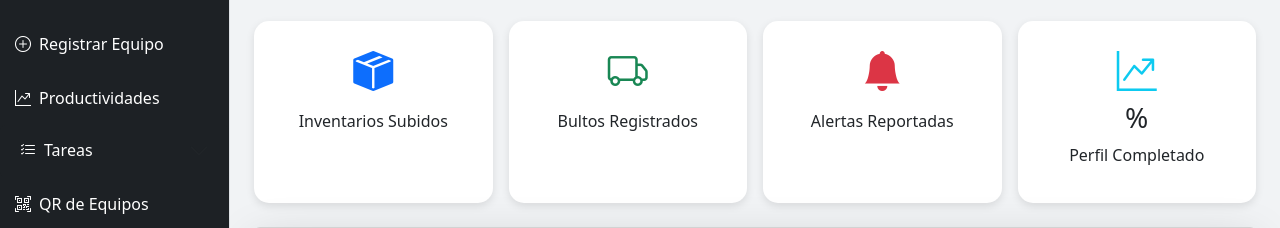
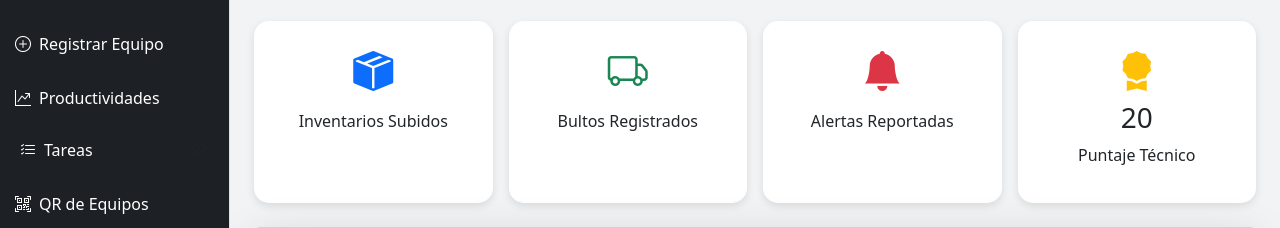
Before and after one commit to Joselu04991/warehouse_mro_4-main, a Flask app: page /auth/perfil in a window 1280 px wide. Shown: the part 531-759 px from the top of the page. Run offline with Flask 3, Linux system fonts and the light colour scheme; a user stored in the database is signed in.

Commit message:
Update perfil_usuario.html

```diff
--- a/templates/perfil_usuario.html
+++ b/templates/perfil_usuario.html
@@ -190,9 +190,9 @@
 
         <div class="col-6 col-md-3">
             <div class="kpi-box">
-                <i class="bi bi-graph-up-arrow fs-1 text-info"></i>
-                <h3>{{ perfil_completado }}%</h3>
-                <p>Perfil Completado</p>
+                <i class="bi bi-award-fill fs-1 text-warning"></i>
+                <h3>{{ current_user.score }}</h3>
+                <p>Puntaje Técnico</p>
             </div>
         </div>
 
```
